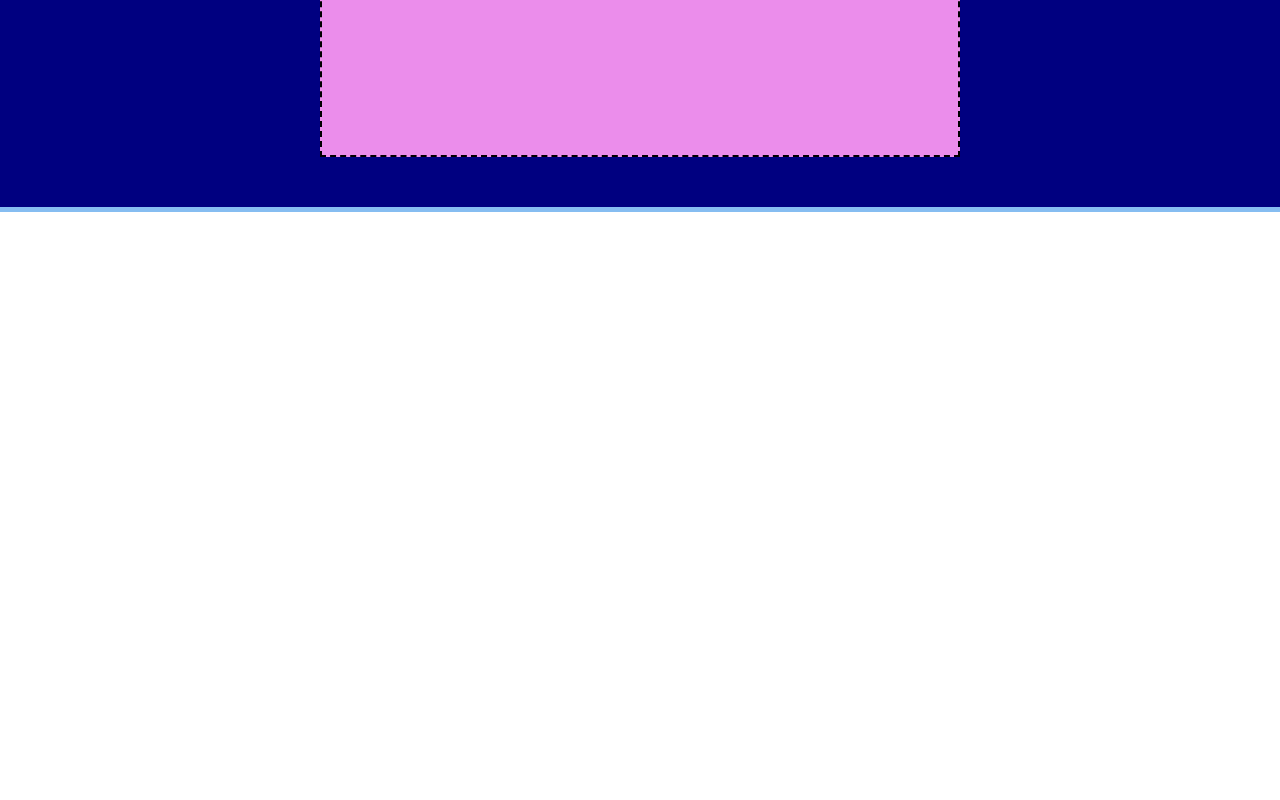
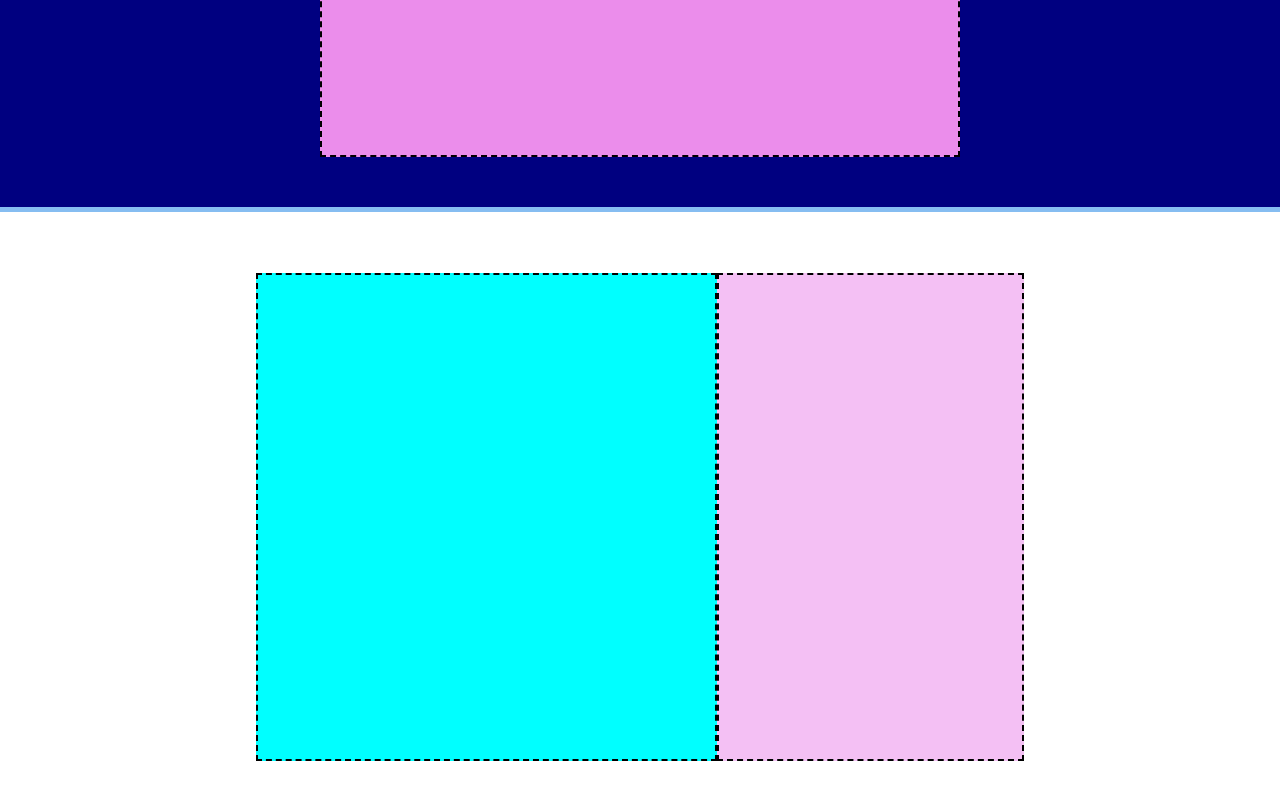
Before and after one commit to EmanueleBrusa/htmlcss-struttura-discord, a plain HTML site: page index.html in a window 1280 px wide. Shown: the part 398-1198 px from the top of the page. Before the commit the page ends 800 px from the top, so only its background shows below. Drawn offline with Linux system fonts and the light colour scheme.

Commit message:
[STYLE]fine primo contenitore main

```diff
--- a/css/style.css
+++ b/css/style.css
@@ -64,3 +64,32 @@ p{
     border: 2px dashed black;
 }
 /*fine header*/
+/*inizio main*/
+/*primo contenitore*/
+.contenitore-bianco{
+    width: 100%;
+    height: 610px;
+    display: flex;
+    justify-content: center;
+    align-items: center;
+}
+.riga-bianca{
+    background-color: rgb(228, 168, 19);
+    width: 60%;
+    height: 80%;
+    display: flex;
+}
+.colonna-azzurra{
+    width: 60%;
+    height: 100%;
+    background-color: cyan;
+    border: 2px dashed black;
+}
+.colonna-rosa{
+    width: 40%;
+    height: 100%;
+    background-color: rgb(244, 192, 244);
+    border: 2px dashed black;
+}
+/*fine primo contenitore*/
+/*fine main*/
```
